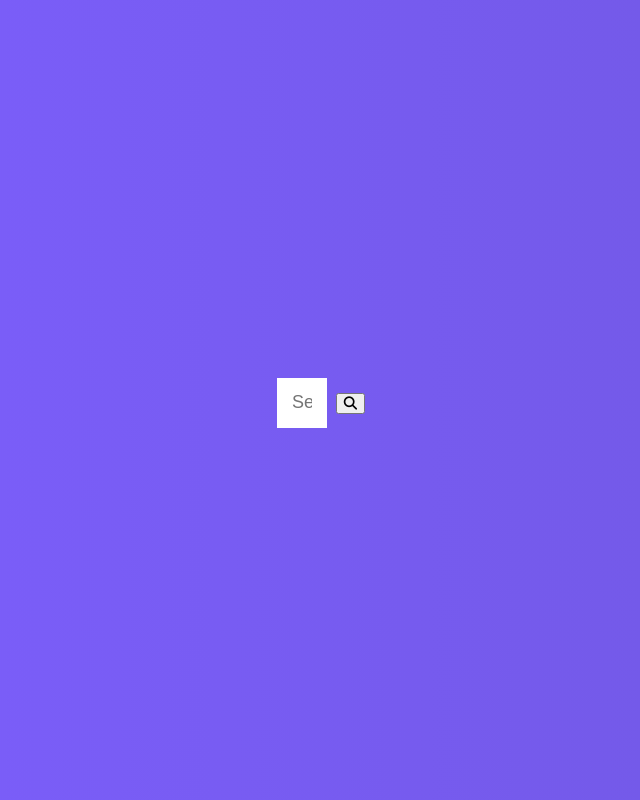
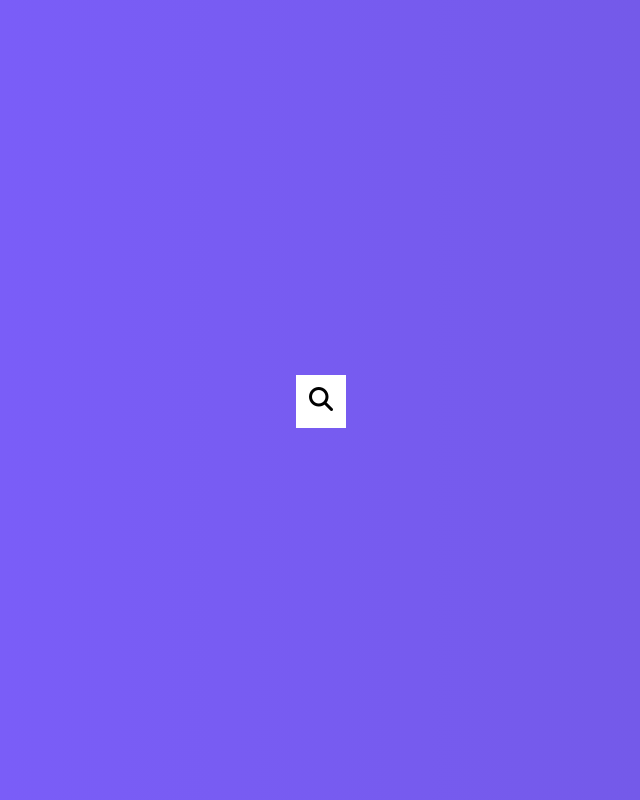
Before and after one commit to ZbigniewKulczynski1984/6_9_22, a plain HTML site: page index.html in a window 1280 px wide. Shown: the whole page, without its empty margins (319-959 px from the left). Drawn offline with Linux system fonts and the light colour scheme; a web font is replaced by a local one.

Commit message:
btn and search.active styled

```diff
--- a/css/style.css
+++ b/css/style.css
@@ -32,3 +32,28 @@ body {
     width: 50px;
     transition: width 0.3s ease;
 }
+
+.btn {
+    background-color: #fff;
+    border: 0;
+    cursor: pointer;
+    font-size: 24px;
+    position: absolute;
+    top: 0;
+    left: 0;
+    width: 50px;
+    height: 50px;
+    transition: transform 0.3s ease;
+}
+
+.btn:focus, .input:focus {
+    outline: none;
+}
+
+.search.active .input {
+    width: 200px;
+}
+
+.search.active .btn {
+    transform: translateX(198px)
+}
```
